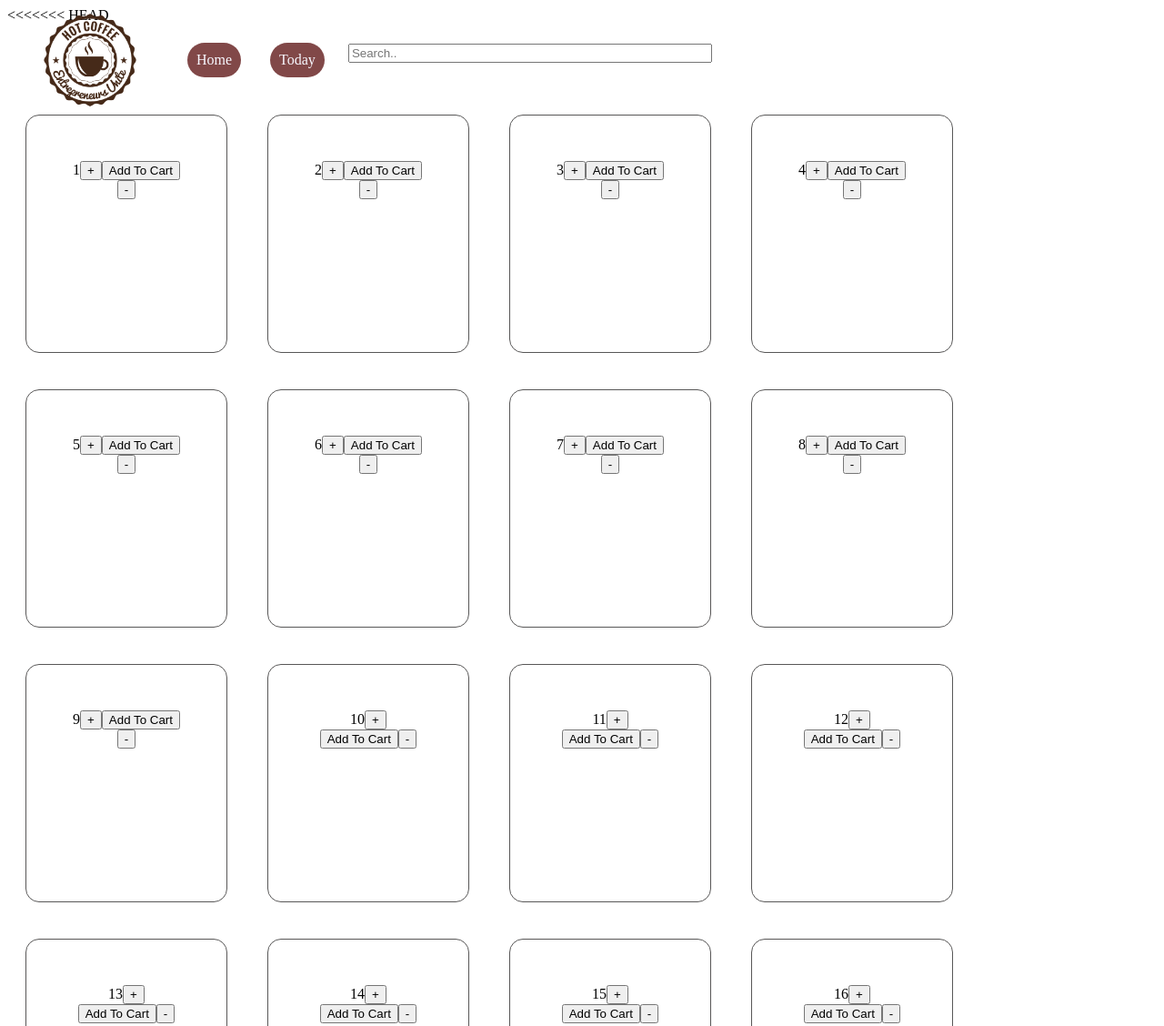
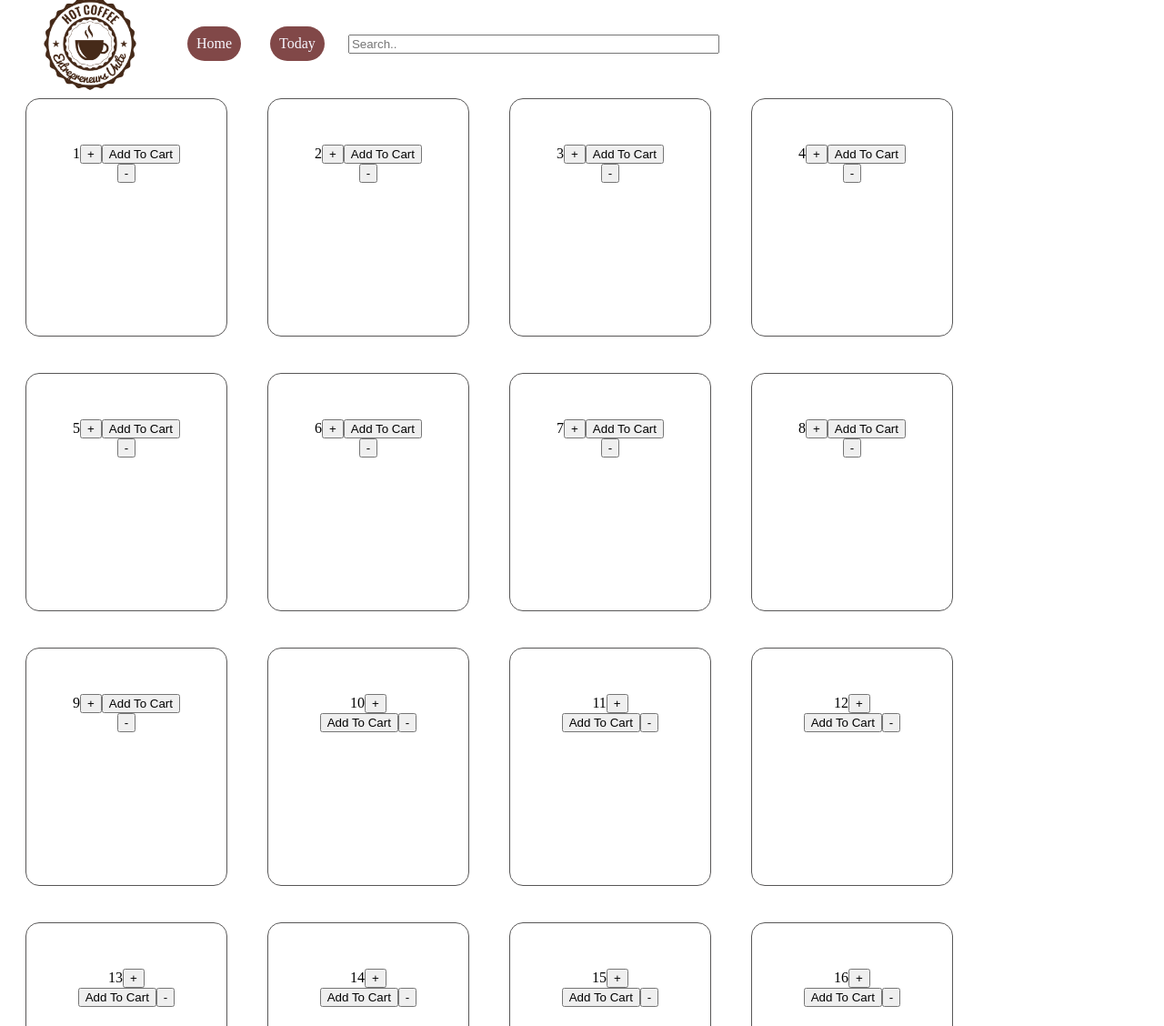
Before and after one commit to NoahSaberhagen/Color-Slurp-Safari-Cafe, a plain HTML site: page index.html in a window 1280 px wide. Shown: the top 1128 px of the page at 91% size. Drawn offline with Linux system fonts and the light colour scheme.

Commit message:
duplicite code

```diff
--- a/index.html
+++ b/index.html
@@ -1,52 +1,3 @@
-<<<<<<< HEAD
-<!DOCTYPE html>
-<html lang="en">
-<head>
-    <meta charset="UTF-8">
-    <meta http-equiv="X-UA-Compatible" content="IE=edge">
-    <meta name="viewport" content="width=device-width, initial-scale=1.0">
-    <title>Document</title>
-    <link rel="stylesheet" href="styles.css"></head>
-    <body>
-        <main>
-
-            <nav>
-                <img src= './assets/coffee-logo-png-7525.png' alt="logo">
-                <p class="home"> Home</p>
-                <p class = "home">Today</p>
-                <div class="search-container">
-                    <form action="/action_page.php">
-                      <input type="text" placeholder="Search.." name="search">
-                    </form>
-                </div>
-
-            </nav>
-              <div class="main-body">
-                     <div class="box">1</div>
-                     <div class="box">2</div>
-                     <div class="box">3</div>
-                     <div class="box">4</div>
-                     <div class="box">5</div>
-                     <div class="box">6</div>
-                     <div class="box">7</div>
-                     <div class="box">8</div>
-                     <div class="box">9</div>
-                     <div class="box">10</div>
-                     <div class="box">11</div>
-                     <div class="box">12</div>
-                     <div class="box">13</div>
-                     <div class="box">14</div>
-                     <div class="box">15</div>
-                     <div class="box">16</div>
-
-              </div>
-            <footer>
-            </footer>
-        </main>
-        <script src="script.js"></script>
-    </body>
-</html>
-=======
 <!DOCTYPE html>
 <html lang="en">
   <head>
@@ -91,4 +42,3 @@
     <script src="script.js"></script>
   </body>
 </html>
->>>>>>> Irod-Branch
```
